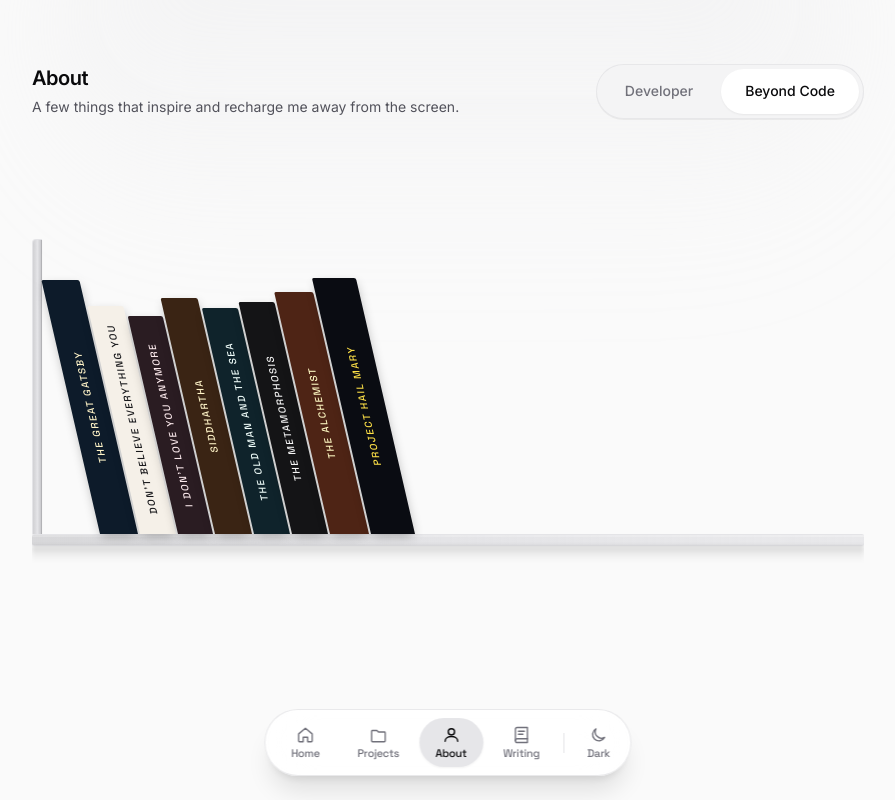
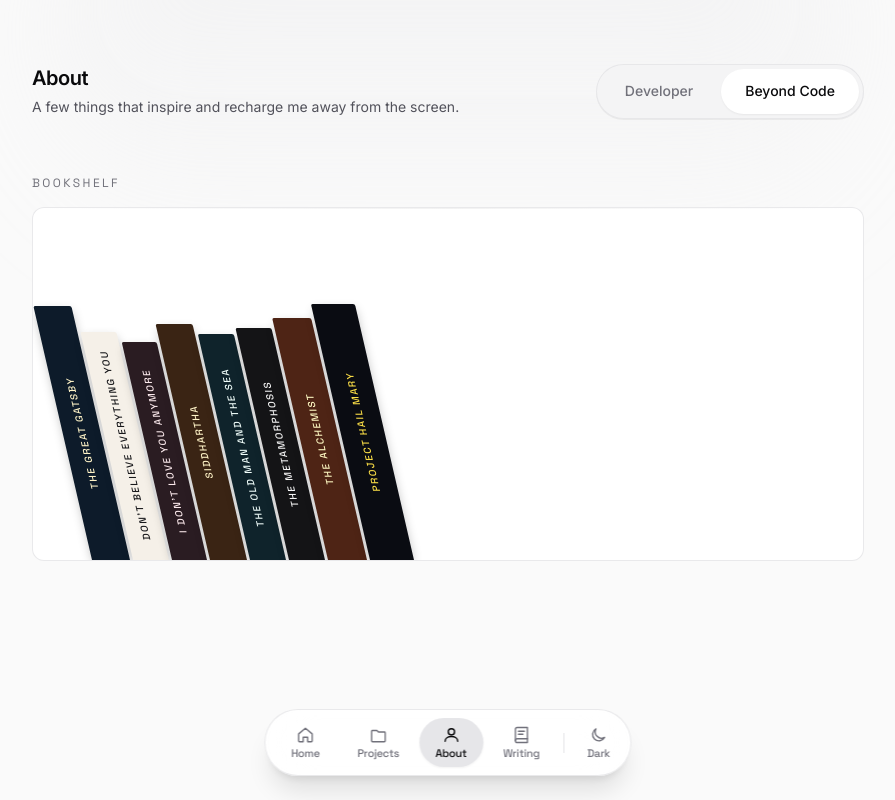
Before and after one commit to shivamkumarlogs/Portfolio, a React (Vite) app: page /about in a window 1280 px wide. Both pictures are taken after a click on the tab "Beyond Code". Shown: the whole page, without its empty margins (192-1087 px from the left). Built offline with nearby package versions, Linux system fonts and the light colour scheme.

Commit message:
refactor(bookshelf): frame shelf in standard card and fix tooltip clipping

```diff
--- a/src/components/Bookshelf.jsx
+++ b/src/components/Bookshelf.jsx
@@ -8,29 +8,51 @@ export function Bookshelf() {
   const TILT_ANGLE = 13;
 
   return (
-    <div className="w-full select-none py-6">
-      {/* Scrollable on small screens, full width of whole page on tablet & desktop */}
-      <div className="w-full overflow-x-auto pb-6 pt-10 scrollbar-none">
-        <div className="w-full flex flex-col min-w-[560px] sm:min-w-full">
+    <section className="space-y-4">
+      {/* Section Header matching GitHub Activity & Tech Stack */}
+      <div className="space-y-1">
+        <h2 className="font-display text-xs uppercase tracking-[0.2em] text-(--text-muted)">
+          Bookshelf
+        </h2>
+      </div>
 
-          {/* Upper Shelf Area: Left Wall + Books */}
-          <div className="relative flex items-end w-full">
+      {/* The Card IS the Bookshelf: Left border is the wall, bottom border is the shelf */}
+      <div className="relative overflow-hidden rounded-xl border border-(--border-soft) bg-(--surface) transition-all duration-300">
+        {/* Signature Hairline Card Highlight */}
+        <div
+          className="pointer-events-none absolute inset-x-0 top-0 h-px bg-linear-to-r from-transparent via-(--card-highlight) to-transparent"
+          aria-hidden="true"
+        />
 
-            {/* Left Wall / Bookend: Aligned flush with page's left content margin */}
-            <div className="relative z-10 flex flex-col items-end shrink-0">
-              <div
-                className="w-2 sm:w-2.5 rounded-tl-sm rounded-tr-none bg-gradient-to-r from-(--text-muted)/30 via-(--border) to-(--text-muted)/40 border-l border-t border-(--border) shadow-xs"
-                style={{ height: "295px" }}
-                aria-hidden="true"
-              >
-                <div className="w-full h-full border-r border-black/10 dark:border-white/5" />
-              </div>
-            </div>
+        {/* Books sitting directly on the card floor, framed with ample headroom */}
+        <div className="w-full overflow-x-auto pt-20 sm:pt-24 pb-0 scrollbar-none">
+          <div className="w-full flex items-end min-w-[560px]">
+            {/* Books Cluster: pl-[59px] aligns the top-left of the first book flush against the left wall of the bookshelf */}
+            <div className="relative flex items-end pl-[59px] z-20">
+              {books.map((book, index) => {
+                const isHovered = hoveredId === book.title;
+                const isFirst = index === 0;
+                const isSecond = index === 1;
 
-            {/* Leaning Books Cluster - pl-[56px] aligns the top of the first book flush against the left wall */}
-            <div className="relative flex items-end pl-[56px] sm:pl-[58px] z-20">
-              {books.map((book) => {
-                const isHovered = hoveredId === book.title;
+                // Book top shifts to the left by height * tan(13deg)
+                const topShiftX = Math.round(book.height * Math.tan((TILT_ANGLE * Math.PI) / 180));
+
+                // Precise tooltip alignment so long titles on leftmost books never clip into the left wall
+                let tooltipStyle = { left: `calc(50% - ${topShiftX}px)` };
+                let tooltipTransform = "-translate-x-1/2";
+                let beakClass = "left-1/2 -translate-x-1/2";
+
+                if (isFirst) {
+                  // The Great Gatsby: starts 8px from left card wall, beak points at 19px (Gatsby's top)
+                  tooltipStyle = { left: "-51px" };
+                  tooltipTransform = "translate-x-0";
+                  beakClass = "left-[12px]";
+                } else if (isSecond) {
+                  // Don't Believe Everything You Think: starts 8px from left card wall, beak points at 65px (Book 2's top)
+                  tooltipStyle = { left: "-92px" };
+                  tooltipTransform = "translate-x-0";
+                  beakClass = "left-[57px]";
+                }
 
                 return (
                   <div
@@ -38,26 +60,31 @@ export function Bookshelf() {
                     className="relative group transition-transform duration-300 ease-out"
                     style={{
                       zIndex: isHovered ? 40 : 20,
-                      marginRight: "2px",
+                      marginRight: "3px",
                     }}
                     onMouseEnter={() => setHoveredId(book.title)}
                     onMouseLeave={() => setHoveredId(null)}
                   >
-                    {/* Floating Title & Author Tooltip on Hover */}
-                    <div
-                      className={`absolute -top-12 left-1/2 -translate-x-1/2 pointer-events-none transition-all duration-200 z-50 whitespace-nowrap px-3 py-1.5 rounded-lg text-xs font-medium shadow-xl border border-(--border) bg-(--surface) text-(--text-primary) ${
-                        isHovered
-                          ? "opacity-100 -translate-y-1 scale-100"
-                          : "opacity-0 translate-y-2 scale-95"
-                      }`}
-                    >
-                      <div className="font-semibold">{book.title}</div>
-                      <div className="text-[11px] text-(--text-muted) font-normal">
-                        by {book.author}
+                    {/* Floating Title & Author Tooltip: Anchored precisely over tilted book top */}
+                    {isHovered && (
+                      <div
+                        className="absolute -top-12 pointer-events-none z-50"
+                        style={tooltipStyle}
+                      >
+                        <div
+                          className={`whitespace-nowrap px-3 py-1.5 rounded-lg text-xs font-medium shadow-xl border border-zinc-800 dark:border-zinc-200 bg-zinc-900 text-zinc-100 dark:bg-zinc-100 dark:text-zinc-900 animate-in fade-in zoom-in-95 duration-150 ${tooltipTransform}`}
+                        >
+                          <div className="font-semibold">{book.title}</div>
+                          <div className="text-[11px] text-zinc-400 dark:text-zinc-500 font-normal">
+                            by {book.author}
+                          </div>
+                          {/* Tooltip beak pointing precisely to top of book spine */}
+                          <div
+                            className={`absolute top-full -mt-px border-4 border-transparent border-t-zinc-900 dark:border-t-zinc-100 ${beakClass}`}
+                          />
+                        </div>
                       </div>
-                      {/* Tooltip beak */}
-                      <div className="absolute top-full left-1/2 -translate-x-1/2 -mt-px border-4 border-transparent border-t-(--border)" />
-                    </div>
+                    )}
 
                     {/* Book Spine Anchor: Solid cover color, clean uniform design */}
                     <a
@@ -77,7 +104,7 @@ export function Bookshelf() {
                           : "0 4px 10px -2px rgba(0, 0, 0, 0.3)",
                       }}
                     >
-                      {/* Unified Spine Title: 1 consistent font, cleanly centered, no edges or decorations */}
+                      {/* Unified Spine Title: 1 consistent font, cleanly centered */}
                       <div className="absolute inset-0 flex items-center justify-center py-7 px-1 overflow-hidden pointer-events-none">
                         <span
                           className="font-display font-medium text-[9.5px] sm:text-[10px] uppercase whitespace-nowrap text-center"
@@ -99,22 +126,11 @@ export function Bookshelf() {
               })}
             </div>
 
-            {/* Empty shelf space extending all the way across to the right edge of the page */}
-            <div className="flex-1 min-w-[60px]" />
+            {/* Empty shelf space extending to the right inside the card */}
+            <div className="flex-1 min-w-[40px]" />
           </div>
-
-          {/* Clean Modern Shelf Plank: Stretches 100% across the whole page width */}
-          <div className="relative w-full z-10">
-            {/* Shelf Plank Top Highlight & Thickness */}
-            <div className="h-2.5 sm:h-3 w-full rounded-xs bg-gradient-to-r from-(--text-muted)/25 via-(--border) to-(--border-soft) border-t border-b border-(--border) shadow-xs">
-              <div className="h-0.5 w-full bg-white/20 dark:bg-white/10" />
-            </div>
-            {/* Shelf Under-Shadow */}
-            <div className="h-4 w-full bg-gradient-to-b from-black/15 via-black/5 to-transparent dark:from-black/45 dark:via-black/15 dark:to-transparent blur-[2px]" />
-          </div>
-
         </div>
       </div>
-    </div>
+    </section>
   );
 }
```
Also changed, not shown: src/components/Icon.jsx (line endings or trailing spaces).
